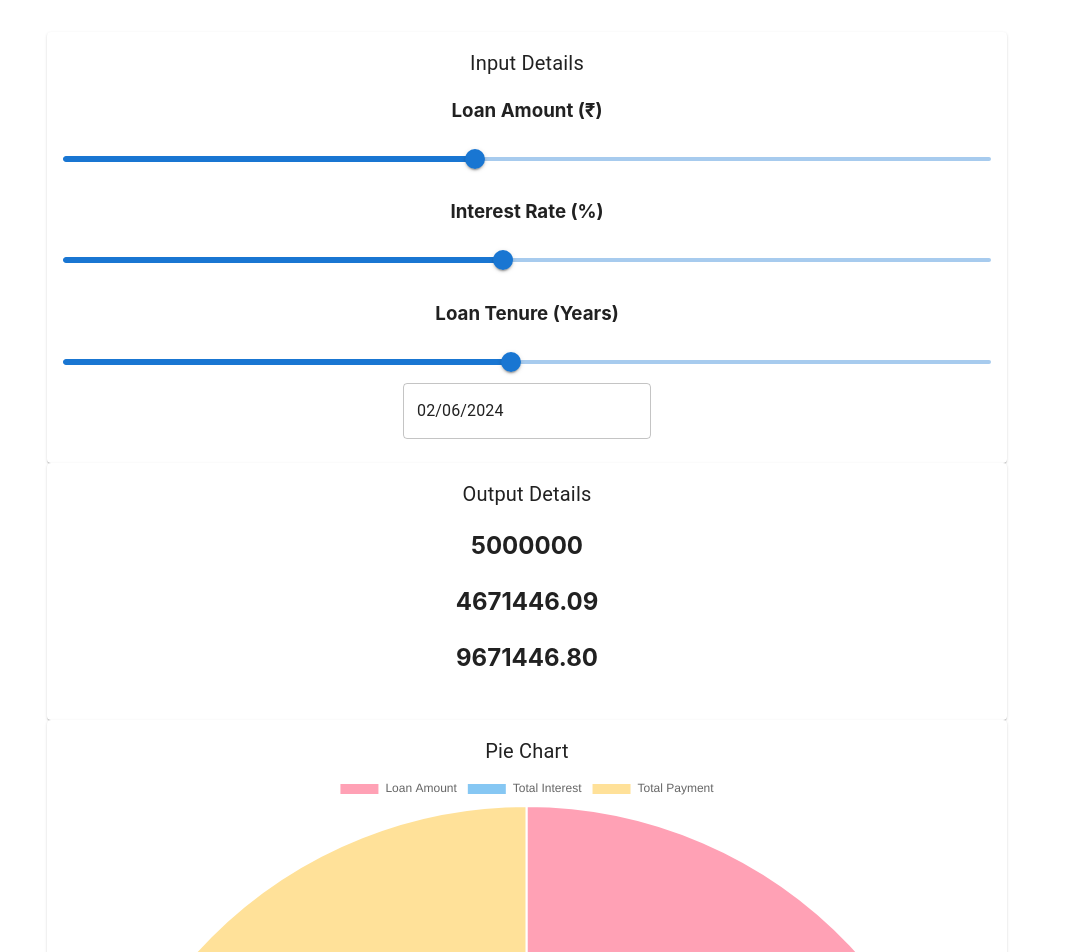
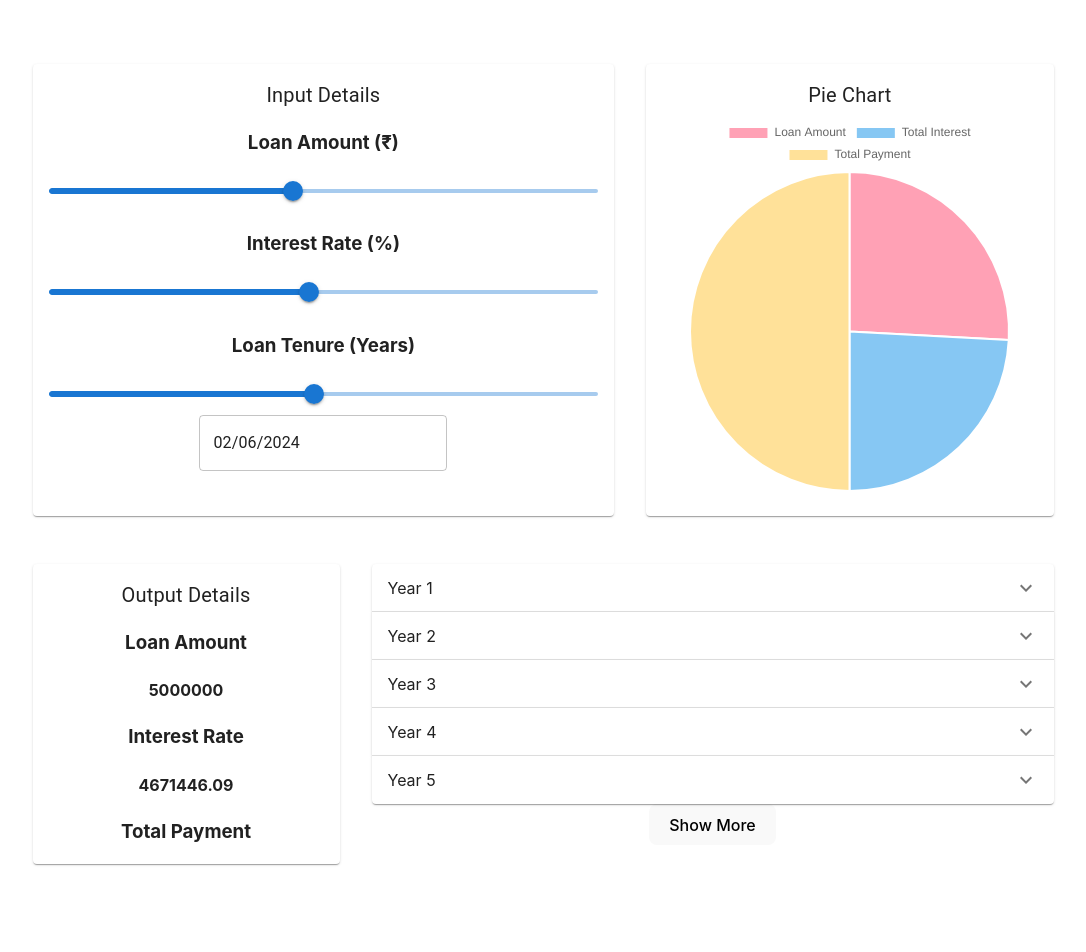
Before and after one commit to MyLordHitsHard/Loan-Repayment-Schedule-Simulator, a React (Vite) app: page / in a window 1280 px wide. Shown: the top 952 px of the page, without its empty margins (113-1199 px from the left). After the commit the page ends 928 px from the top, so only its background shows below. Built offline with nearby package versions, Linux system fonts and the light colour scheme.

Commit message:
Implemented the basic functionalities

```diff
--- a/package.json
+++ b/package.json
@@ -21,6 +21,7 @@
     "react-chartjs-2": "^5.2.0",
     "react-dom": "^18.2.0",
     "react-slider": "^2.0.6",
+    "react-transition-group": "^4.4.5",
     "xlsx": "^0.18.5"
   },
   "devDependencies": {
--- a/src/App.css
+++ b/src/App.css
@@ -6,9 +6,59 @@
   text-align: center;
 }
 
+.container {
+  display: flex;
+  margin: 1rem;
+  width: 100%;
+  box-sizing: border-box;
+}
+
+.container-card1, .container-card2 {
+  margin: 1rem;
+}
+
+.container-card1 {
+  width: 100%;
+}
+
+.container-card2 {
+  width: 70%;
+}
+
+.container2 {
+  display: flex;
+  margin: 1rem;
+  width: 100%;
+  box-sizing: border-box;
+}
+
+.container-card3 {
+  height: 300px;
+  margin: 1rem;
+  width: 70%;
+}
+.container-accordion {
+  /* flex: column; */
+  margin: 1rem;
+
+}
+
 @media (max-width: 600px) {
   #root {
     max-width: 600px;
     color: #3c3e3f;
   }
+
+  .container {
+
+    flex-direction: column;
+  }
+  .container2 {
+
+    flex-direction: column;
+  }
+  .container-card1, .container-card2, .container-card3, .container-accordion {
+    width: 50%;
+  }
+
 }
--- a/src/App.jsx
+++ b/src/App.jsx
@@ -3,33 +3,45 @@ import './App.css'
 import dayjs from 'dayjs';
 import { LocalizationProvider } from '@mui/x-date-pickers';
 import { AdapterDayjs } from '@mui/x-date-pickers/AdapterDayjs'
-import Card from './assets/components/card/CardComp'
+import CardComp from './assets/components/card/CardComp'
 import SliderComp from './assets/components/silder/SliderComp';
 import { DatePicker } from '@mui/x-date-pickers/DatePicker';
-import AccordianComp from './assets/components/accordian/AccordianComp';
+import AccordionComp from './assets/components/accordion/AccordionComp';
 import { LoanDetailsContext } from './context/LoanDetailsContext';
 import { LoanOutputContext } from './context/LoanOutputContext';
 import calculateLoan from './utils/calculateLoan';
 import PaymentPieChart from './assets/components/charts/PaymentPieChart';
 
 
+
 function App() {
 
+  // state constants
   const [datevalue, setDateValue] = useState(dayjs())
+  const [slidersData, setSlidersData] = useState([])
+  const [currentPage, setCurrentPage] = useState(1);
+  // const [isCard1Updated, setIsCard1Updated] = useState(false);
+
+  // context constants
   const {loanDetails, setLoanDetails} = useContext(LoanDetailsContext)
   const {loanOutput, setLoanOutput} = useContext(LoanOutputContext)
-  const [slidersData, setSlidersData] = useState([])
-  const [currentPage, setCurrentPage] = useState(1);
+
+  // derived constants
   const numberOfYears = loanOutput ? Math.ceil(loanOutput.length / 12) : 0
-  const accordiansToShow = currentPage * 5;
+  const accordionsToShow = currentPage * 5;
 
+
+  // fetch data from json file and update it on change
   useEffect(() => {
     import('./assets/components/silder/silders.json').then((data) => {
       setSlidersData(data.default);
+      console.log("test")
     });
   }, []);
 
 
+
+  // update loan details and loan output on change
   useEffect(() => {
     if (slidersData.length > 0) {
       const newDetails = {
@@ -45,53 +57,84 @@ function App() {
 
 }, [slidersData, datevalue, setLoanDetails, setLoanOutput]);
 
+
+
   return (
+
+    // main component
     <LocalizationProvider dateAdapter={AdapterDayjs}>
 
-      <Card title="Input Details">
+    <div className='container'>
+      {/* Card for Input details fields */}
+      <CardComp title="Input Details" classes='container-card1'>
         {
+          // Slider fields
           slidersData.map((slider, index) => {
             return <SliderComp key={index} {...slider} onChange={(newValue) => {
               const newSlidersData = [...slidersData];
               newSlidersData[index].value = newValue;
+              // setIsCard1Updated(true);
               setSlidersData(newSlidersData);
             }} />
           })
         }
+        {/* Date picker field */}
         <DatePicker
           value={datevalue}
           onChange={(newValue) => setDateValue(newValue)}
           minDate={dayjs('2001-01-01')}
         />
-      </Card>
+      </CardComp>
 
-      <Card title="Output Details">
-        <h2>{loanDetails && loanDetails.loanAmount}</h2>
-        <h2>{loanOutput && loanOutput.reduce((acc, curr) => acc + parseFloat(curr.monthlyInterest), 0).toFixed(2)}</h2>
-        <h2>{loanOutput && loanOutput.reduce((acc, curr) => acc + parseFloat(curr.monthlyPayment), 0).toFixed(2)}</h2>
-      </Card>
+      {/* Card for Pie Chart */}
+      <CardComp title="Pie Chart" classes='container-card2'>
+        {loanOutput && <PaymentPieChart loanDetails={loanDetails} loanOutput={loanOutput} />}
+      </CardComp>
+    </div>
 
-      <Card title="Pie Chart">
-        {loanOutput && <PaymentPieChart loanDetails={loanDetails} loanOutput={loanOutput} />}
-      </Card>
 
+
+
+    <div className='container2'>
+        {/* Card for Output details */}
+        <CardComp title="Output Details" classes="container-card3">
+          <h3>Loan Amount</h3>
+          <h4>{loanDetails && loanDetails.loanAmount}</h4>
+          <h3>Interest Rate</h3>
+          <h4>{loanOutput && loanOutput.reduce((acc, curr) => acc + parseFloat(curr.monthlyInterest), 0).toFixed(2)}</h4>
+          <h3>Total Payment</h3>
+          <h4>{loanOutput && loanOutput.reduce((acc, curr) => acc + parseFloat(curr.monthlyPayment), 0).toFixed(2)}</h4>
+        </CardComp>
+
+
+      {/* Accordion for monthly payments only 5 rendered at first */}
+      <div className='container-accordion'>
       { numberOfYears &&
-        [...Array(numberOfYears)].slice(0, accordiansToShow).map((_, yearIndex) => {
+        [...Array(numberOfYears)].slice(0, accordionsToShow).map((_, yearIndex) => {
           const isInitialYear = yearIndex === 0;
           const isLastYear = yearIndex === numberOfYears - 1;
           const monthInYear = isInitialYear ? 13 - datevalue.month() : isLastYear ? loanOutput.length % 12 : 12;
 
           return (
-            <AccordianComp key={yearIndex} months={monthInYear} year={yearIndex + 1} />
+            <AccordionComp key={yearIndex} months={monthInYear} year={yearIndex + 1} data={loanOutput}/>
           )
         })
       }
 
-      {numberOfYears > accordiansToShow && (
+      {/* Button to see more accordions */}
+      {numberOfYears > accordionsToShow && (
         <button onClick={() => setCurrentPage(currentPage + 1)}>
           Show More
         </button>
       )}
+      </div>
+
+    </div>
+
+
+
+
+
     </LocalizationProvider>
   )
 }
--- /dev/null
+++ b/src/assets/components/accordion/AccordionComp.jsx
@@ -0,0 +1,64 @@
+import Accordion from '@mui/material/Accordion';
+import AccordionSummary from '@mui/material/AccordionSummary';
+import AccordionDetails from '@mui/material/AccordionDetails';
+import ExpandMoreIcon from '@mui/icons-material/ExpandMore';
+import Table from '@mui/material/Table';
+import TableBody from '@mui/material/TableBody';
+import TableCell from '@mui/material/TableCell';
+import TableContainer from '@mui/material/TableContainer';
+import TableHead from '@mui/material/TableHead';
+import TableRow from '@mui/material/TableRow';
+import Paper from '@mui/material/Paper';
+
+
+function AccordionComp(props) {
+
+    return (
+        <>
+            <Accordion>
+                <AccordionSummary
+                expandIcon={<ExpandMoreIcon />}
+                aria-controls="panel-content"
+                >
+                Year {props.year}
+                </AccordionSummary>
+                <AccordionDetails>
+                        <TableContainer component={Paper}>
+                        <Table sx={{ minWidth: 650 }} aria-label="simple table">
+                            <TableHead>
+                                <TableRow>
+                                    <TableCell>Year</TableCell>
+                                    <TableCell align="right">Payment</TableCell>
+                                    <TableCell align="right">Principal</TableCell>
+                                    <TableCell align="right">Interest</TableCell>
+                                    <TableCell align="right">Balance</TableCell>
+                                </TableRow>
+                            </TableHead>
+                            <TableBody>
+                                {props.data
+                                    .slice((props.year - 1) * 12, props.year * 12)
+                                    .map((row) => (
+                                    <TableRow
+                                        key={row.date}
+                                    >
+                                        <TableCell component="th" scope="row">
+                                            {row.date}
+                                        </TableCell>
+                                        <TableCell align="right">{row.monthlyPayment}</TableCell>
+                                        <TableCell align="right">{row.monthlyPrincipal}</TableCell>
+                                        <TableCell align="right">{row.monthlyInterest}</TableCell>
+                                        <TableCell align="right">{row.remainingBalance}</TableCell>
+                                    </TableRow>
+                                ))}
+                            </TableBody>
+                        </Table>
+                    </TableContainer>
+                </AccordionDetails>
+            </Accordion>
+        </>
+    )
+
+
+}
+
+export default AccordionComp;
--- a/src/assets/components/card/CardComp.jsx
+++ b/src/assets/components/card/CardComp.jsx
@@ -7,7 +7,7 @@ import Typography from '@mui/material/Typography';
 function CardComp (props) {
     return (
         <>
-            <Card sx={{ minWidth: 275 }}>
+            <Card sx={{ minWidth: 275 }} className={props.classes}>
                 <CardContent>
                     <Typography sx={{ fontSize: 20 }} color="text.primary" gutterBottom>
                     {props.title}
```
Also changed, not shown: src/assets/components/table/TableComp.jsx (added, +47 -0 lines), 1 other file (tests, documents, lock files or other folders).
